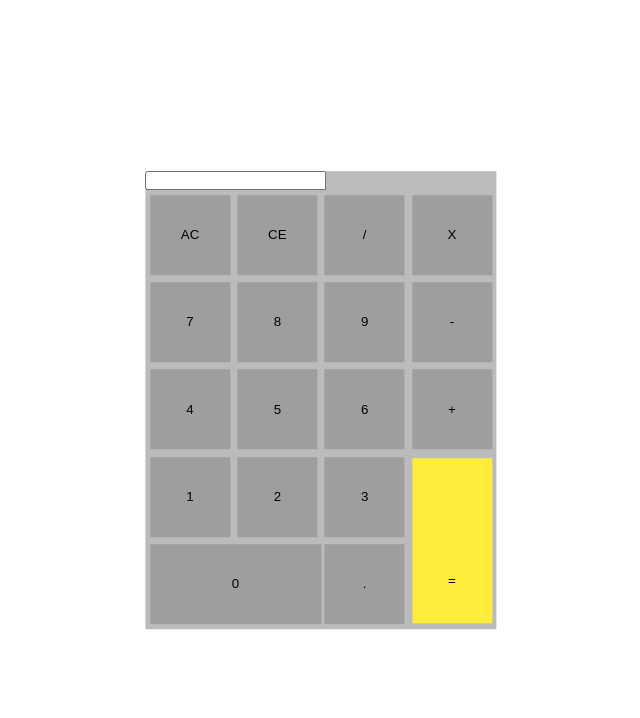
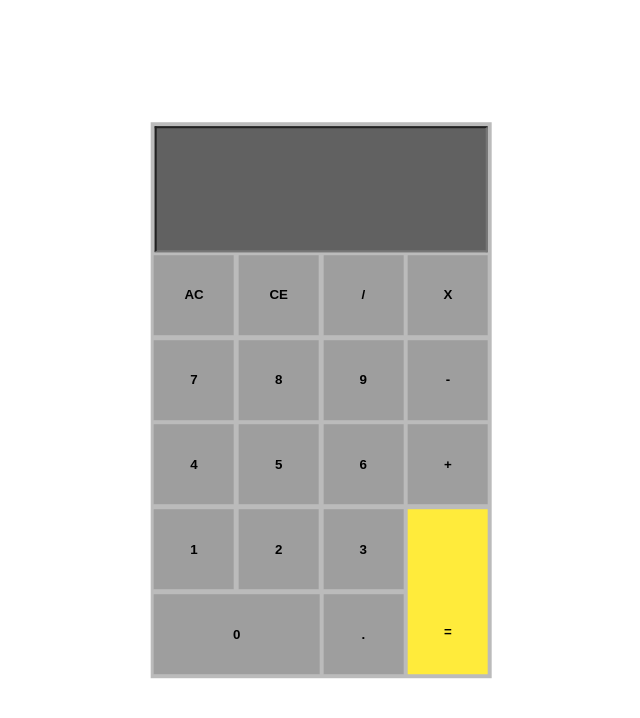
Before and after one commit to gilangginti/kalkulator, a plain HTML site: page index.html in a window 1280 px wide. Shown: the whole page, without its empty margins (319-959 px from the left). Drawn offline with Linux system fonts and the light colour scheme.

Commit message:
update styling, hover, font size

```diff
--- a/styles.css
+++ b/styles.css
@@ -2,10 +2,16 @@
   margin: 0;
   padding: 0;
 }
+input[type=button]{
+  font-weight: 700;
+}
+input[type=text]{
+  font-size: large;
+}
 .btn {
   width: 6em;
   height: 6em;
-  margin: 0.2em;
+  margin: 0.1em;
   border: none;
   cursor: pointer;
   background-color: #9e9e9e;
@@ -16,10 +22,11 @@
 .btn:active{
   box-shadow: none;
 }
-#viewer {
-  width: 25.7em;
+#result {
+  width: 18.5em;
   height: 7em;
-  margin: 0.3em;
+  margin: 0.2em;
+  margin-bottom: 0em;
   padding: 0.1em 0.8em;
   text-align: end;
   background-color:#616161;
@@ -34,6 +41,3 @@ form {
   left: 50%;
   transform: translateX(-50%) translateY(-50%);
 }
-#value{
-  font-size: 52px;
-}
```
